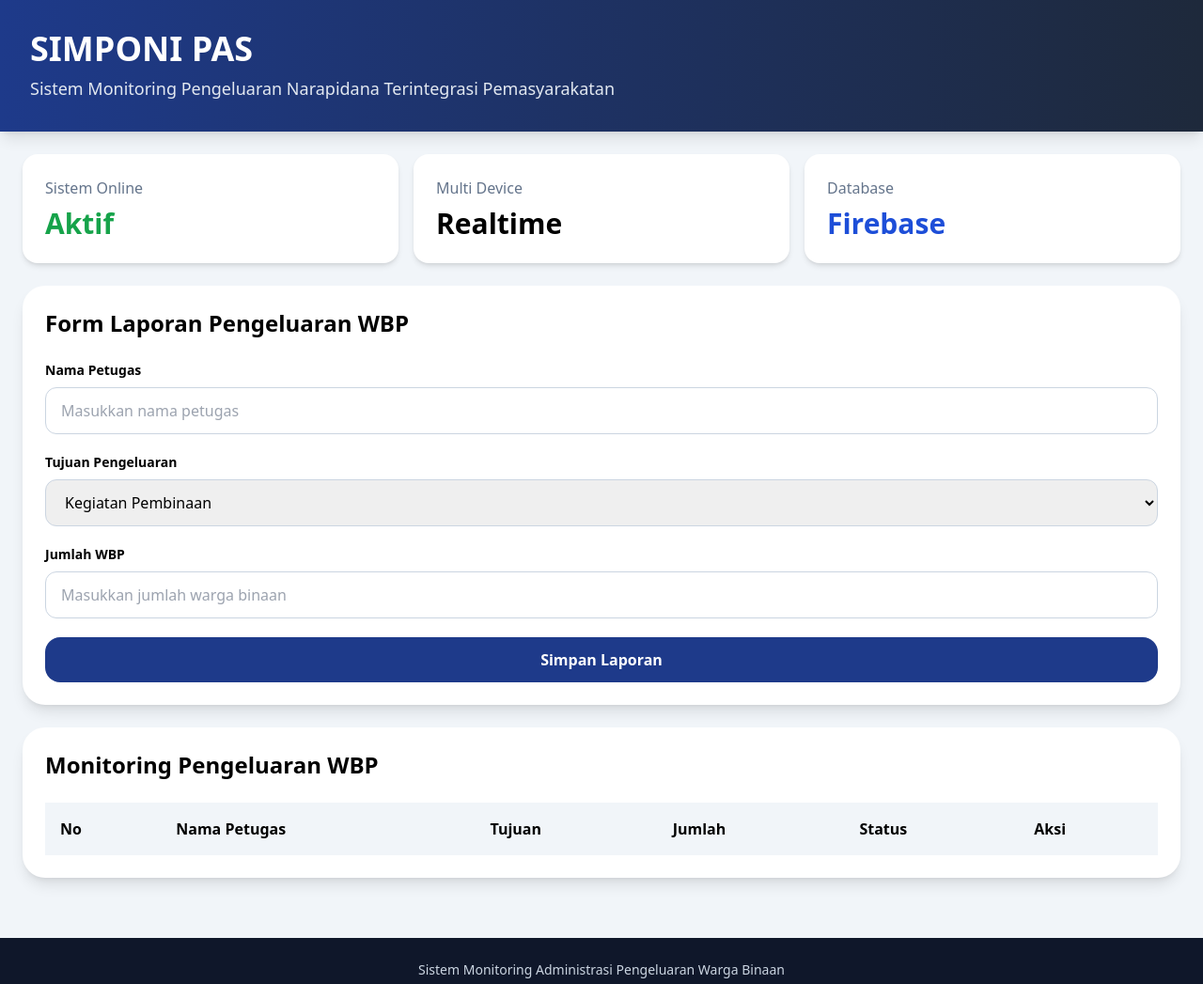
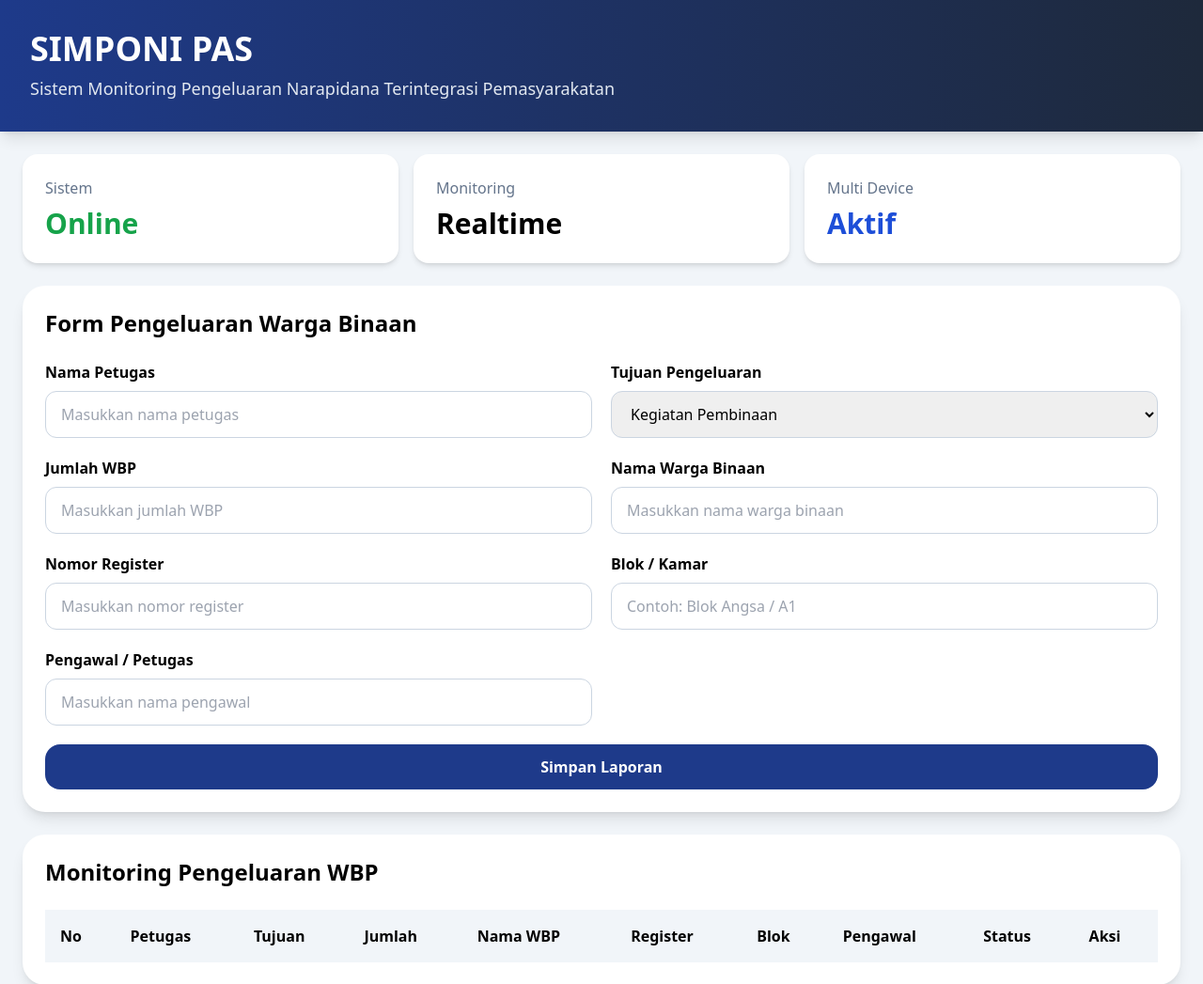
Before and after one commit to rendisaputra7777777-droid/SIMPONI-PAS, a plain HTML site: page index.html in a window 1280 px wide. Shown: the top 1047 px of the page at 94% size. Drawn offline with nearby package versions, Linux system fonts and the light colour scheme; no server answers.

Commit message:
Update index.html

```diff
--- a/index.html
+++ b/index.html
@@ -1,141 +1,59 @@
 <!DOCTYPE html>
 <html lang="id">
+
 <head>
-  <meta charset="UTF-8" />
-  <meta name="viewport" content="width=device-width, initial-scale=1.0" />
+  <meta charset="UTF-8">
+  <meta name="viewport" content="width=device-width, initial-scale=1.0">
+
   <title>SIMPONI PAS</title>
 
   <script src="https://cdn.tailwindcss.com"></script>
-
-  <!-- Firebase -->
-  <script type="module">
-    import { initializeApp } from 'https://www.gstatic.com/firebasejs/10.12.2/firebase-app.js';
-    import {
-      getFirestore,
-      collection,
-      addDoc,
-      onSnapshot,
-      updateDoc,
-      doc,
-      serverTimestamp
-    } from 'https://www.gstatic.com/firebasejs/10.12.2/firebase-firestore.js';
-
-    // GANTI DENGAN CONFIG FIREBASE ANDA
-    const firebaseConfig = {
-      apiKey: "YOUR_API_KEY",
-      authDomain: "YOUR_PROJECT.firebaseapp.com",
-      projectId: "YOUR_PROJECT_ID",
-      storageBucket: "YOUR_PROJECT.appspot.com",
-      messagingSenderId: "XXXXXXXX",
-      appId: "XXXXXXXX"
-    };
-
-    const app = initializeApp(firebaseConfig);
-    const db = getFirestore(app);
-
-    const formPengeluaran = document.getElementById('formPengeluaran');
-    const tableBody = document.getElementById('tableBody');
-
-    // SIMPAN DATA
-    formPengeluaran.addEventListener('submit', async (e) => {
-      e.preventDefault();
-
-      const namaPetugas = document.getElementById('namaPetugas').value;
-      const tujuan = document.getElementById('tujuan').value;
-      const jumlah = document.getElementById('jumlah').value;
-
-      await addDoc(collection(db, 'laporan_pengeluaran'), {
-        namaPetugas,
-        tujuan,
-        jumlah,
-        status: 'Belum Kembali',
-        waktu: serverTimestamp()
-      });
-
-      alert('Laporan berhasil disimpan');
-      formPengeluaran.reset();
-    });
-
-    // REALTIME DATA
-    onSnapshot(collection(db, 'laporan_pengeluaran'), (snapshot) => {
-      tableBody.innerHTML = '';
-
-      let no = 1;
-
-      snapshot.forEach((docSnap) => {
-        const data = docSnap.data();
-
-        tableBody.innerHTML += `
-          <tr class="border-b">
-            <td class="p-4">${no++}</td>
-            <td class="p-4">${data.namaPetugas}</td>
-            <td class="p-4">${data.tujuan}</td>
-            <td class="p-4">${data.jumlah}</td>
-            <td class="p-4">
-              <span class="px-4 py-2 rounded-full text-sm font-semibold ${
-                data.status === 'Sudah Kembali'
-                  ? 'bg-green-100 text-green-700'
-                  : 'bg-red-100 text-red-700'
-              }">
-                ${data.status}
-              </span>
-            </td>
-            <td class="p-4">
-              <button
-                class="bg-green-700 hover:bg-green-600 text-white px-4 py-2 rounded-xl"
-                onclick="window.konfirmasiKembali('${docSnap.id}')"
-              >
-                Konfirmasi
-              </button>
-            </td>
-          </tr>
-        `;
-      });
-    });
-
-    // KONFIRMASI KEMBALI
-    window.konfirmasiKembali = async (id) => {
-      const ref = doc(db, 'laporan_pengeluaran', id);
-
-      await updateDoc(ref, {
-        status: 'Sudah Kembali'
-      });
-
-      alert('Status berhasil diperbarui');
-    };
-  </script>
 </head>
 
 <body class="bg-slate-100 min-h-screen">
 
   <!-- HEADER -->
   <header class="bg-gradient-to-r from-blue-900 to-slate-800 text-white p-8 shadow-lg">
+
     <div class="max-w-7xl mx-auto">
-      <h1 class="text-4xl font-bold">SIMPONI PAS</h1>
+
+      <h1 class="text-4xl font-bold">
+        SIMPONI PAS
+      </h1>
+
       <p class="mt-2 text-slate-200 text-lg">
         Sistem Monitoring Pengeluaran Narapidana Terintegrasi Pemasyarakatan
       </p>
+
     </div>
+
   </header>
 
+  <!-- CONTENT -->
   <main class="max-w-7xl mx-auto p-6 space-y-6">
 
     <!-- DASHBOARD -->
     <div class="grid grid-cols-1 md:grid-cols-3 gap-4">
 
-      <div class="bg-white rounded-2xl p-6 shadow-md">
-        <p class="text-slate-500">Sistem Online</p>
-        <h2 class="text-3xl font-bold mt-2 text-green-600">Aktif</h2>
+      <div class="bg-white rounded-2xl shadow-md p-6">
+        <p class="text-slate-500">Sistem</p>
+        <h2 class="text-3xl font-bold text-green-600 mt-2">
+          Online
+        </h2>
       </div>
 
-      <div class="bg-white rounded-2xl p-6 shadow-md">
-        <p class="text-slate-500">Multi Device</p>
-        <h2 class="text-3xl font-bold mt-2">Realtime</h2>
+      <div class="bg-white rounded-2xl shadow-md p-6">
+        <p class="text-slate-500">Monitoring</p>
+        <h2 class="text-3xl font-bold mt-2">
+          Realtime
+        </h2>
       </div>
 
-      <div class="bg-white rounded-2xl p-6 shadow-md">
-        <p class="text-slate-500">Database</p>
-        <h2 class="text-3xl font-bold mt-2 text-blue-700">Firebase</h2>
+      <div class="bg-white rounded-2xl shadow-md p-6">
+        <p class="text-slate-500">Multi Device</p>
+        <h2 class="text-3xl font-bold text-blue-700 mt-2">
+          Aktif
+        </h2>
       </div>
 
     </div>
@@ -144,13 +62,15 @@
     <div class="bg-white rounded-3xl shadow-lg p-6">
 
       <h2 class="text-2xl font-bold mb-6">
-        Form Laporan Pengeluaran WBP
+        Form Pengeluaran Warga Binaan
       </h2>
 
       <form id="formPengeluaran" class="space-y-5">
 
+        <div class="grid grid-cols-1 md:grid-cols-2 gap-5">
+
           <div>
-          <label class="block text-sm font-semibold mb-2">
+            <label class="block font-semibold mb-2">
               Nama Petugas
             </label>
 
@@ -164,7 +84,7 @@
           </div>
 
           <div>
-          <label class="block text-sm font-semibold mb-2">
+            <label class="block font-semibold mb-2">
               Tujuan Pengeluaran
             </label>
 
@@ -180,7 +100,7 @@
           </div>
 
           <div>
-          <label class="block text-sm font-semibold mb-2">
+            <label class="block font-semibold mb-2">
               Jumlah WBP
             </label>
 
@@ -188,9 +108,67 @@
               type="number"
               id="jumlah"
               required
-            placeholder="Masukkan jumlah warga binaan"
+              placeholder="Masukkan jumlah WBP"
               class="w-full border border-slate-300 rounded-xl px-4 py-3"
             >
+          </div>
+
+          <div>
+            <label class="block font-semibold mb-2">
+              Nama Warga Binaan
+            </label>
+
+            <input
+              type="text"
+              id="namaWbp"
+              required
+              placeholder="Masukkan nama warga binaan"
+              class="w-full border border-slate-300 rounded-xl px-4 py-3"
+            >
+          </div>
+
+          <div>
+            <label class="block font-semibold mb-2">
+              Nomor Register
+            </label>
+
+            <input
+              type="text"
+              id="register"
+              required
+              placeholder="Masukkan nomor register"
+              class="w-full border border-slate-300 rounded-xl px-4 py-3"
+            >
+          </div>
+
+          <div>
+            <label class="block font-semibold mb-2">
+              Blok / Kamar
+            </label>
+
+            <input
+              type="text"
+              id="blok"
+              required
+              placeholder="Contoh: Blok Angsa / A1"
+              class="w-full border border-slate-300 rounded-xl px-4 py-3"
+            >
+          </div>
+
+          <div>
+            <label class="block font-semibold mb-2">
+              Pengawal / Petugas
+            </label>
+
+            <input
+              type="text"
+              id="pengawal"
+              required
+              placeholder="Masukkan nama pengawal"
+              class="w-full border border-slate-300 rounded-xl px-4 py-3"
+            >
+          </div>
+
         </div>
 
         <button
@@ -201,6 +179,7 @@
         </button>
 
       </form>
+
     </div>
 
     <!-- TABLE -->
@@ -213,24 +192,35 @@
       <table class="w-full border-collapse">
 
         <thead>
+
           <tr class="bg-slate-100 text-left">
+
             <th class="p-4">No</th>
-            <th class="p-4">Nama Petugas</th>
+            <th class="p-4">Petugas</th>
             <th class="p-4">Tujuan</th>
             <th class="p-4">Jumlah</th>
+            <th class="p-4">Nama WBP</th>
+            <th class="p-4">Register</th>
+            <th class="p-4">Blok</th>
+            <th class="p-4">Pengawal</th>
             <th class="p-4">Status</th>
             <th class="p-4">Aksi</th>
+
           </tr>
+
         </thead>
 
         <tbody id="tableBody"></tbody>
 
       </table>
+
     </div>
 
   </main>
 
+  <!-- FOOTER -->
   <footer class="bg-slate-900 text-white text-center py-6 mt-10">
+
     <p class="text-slate-300 text-sm">
       Sistem Monitoring Administrasi Pengeluaran Warga Binaan
     </p>
@@ -238,7 +228,150 @@
     <p class="font-semibold mt-2">
       Lapas Kelas IIA Banyuasin
     </p>
+
   </footer>
+
+  <!-- FIREBASE -->
+  <script type="module">
+
+    import { initializeApp } from "https://www.gstatic.com/firebasejs/12.13.0/firebase-app.js";
+
+    import {
+      getFirestore,
+      collection,
+      addDoc,
+      onSnapshot,
+      updateDoc,
+      doc,
+      serverTimestamp
+    } from "https://www.gstatic.com/firebasejs/12.13.0/firebase-firestore.js";
+
+    const firebaseConfig = {
+      apiKey: "AIzaSyAWTC_VFILnLhaMtcELNOKue7wcEkq7EZs",
+      authDomain: "kontorl-keluar-wbp.firebaseapp.com",
+      projectId: "kontorl-keluar-wbp",
+      storageBucket: "kontorl-keluar-wbp.firebasestorage.app",
+      messagingSenderId: "609954882901",
+      appId: "1:609954882901:web:6327a0e05b909503adfbdc",
+      measurementId: "G-YK9FK6VH8V"
+    };
+
+    // INIT
+    const app = initializeApp(firebaseConfig);
+    const db = getFirestore(app);
+
+    // ELEMENT
+    const formPengeluaran = document.getElementById("formPengeluaran");
+    const tableBody = document.getElementById("tableBody");
+
+    // SIMPAN DATA
+    formPengeluaran.addEventListener("submit", async (e) => {
+
+      e.preventDefault();
+
+      const namaPetugas = document.getElementById("namaPetugas").value;
+      const tujuan = document.getElementById("tujuan").value;
+      const jumlah = document.getElementById("jumlah").value;
+
+      const namaWbp = document.getElementById("namaWbp").value;
+      const register = document.getElementById("register").value;
+      const blok = document.getElementById("blok").value;
+      const pengawal = document.getElementById("pengawal").value;
+
+      await addDoc(collection(db, "laporan_pengeluaran"), {
+
+        namaPetugas,
+        tujuan,
+        jumlah,
+        namaWbp,
+        register,
+        blok,
+        pengawal,
+        status: "Belum Kembali",
+        waktu: serverTimestamp()
+
+      });
+
+      alert("Laporan berhasil disimpan");
+
+      formPengeluaran.reset();
+
+    });
+
+    // REALTIME TABLE
+    onSnapshot(collection(db, "laporan_pengeluaran"), (snapshot) => {
+
+      tableBody.innerHTML = "";
+
+      let no = 1;
+
+      snapshot.forEach((docSnap) => {
+
+        const data = docSnap.data();
+
+        tableBody.innerHTML += `
+
+          <tr class="border-b">
+
+            <td class="p-4">${no++}</td>
+            <td class="p-4">${data.namaPetugas}</td>
+            <td class="p-4">${data.tujuan}</td>
+            <td class="p-4">${data.jumlah}</td>
+            <td class="p-4">${data.namaWbp}</td>
+            <td class="p-4">${data.register}</td>
+            <td class="p-4">${data.blok}</td>
+            <td class="p-4">${data.pengawal}</td>
+
+            <td class="p-4">
+
+              <span class="
+                px-4 py-2 rounded-full text-sm font-semibold
+                ${data.status === "Sudah Kembali"
+                  ? "bg-green-100 text-green-700"
+                  : "bg-red-100 text-red-700"}
+              ">
+
+                ${data.status}
+
+              </span>
+
+            </td>
+
+            <td class="p-4">
+
+              <button
+                onclick="konfirmasiKembali('${docSnap.id}')"
+                class="bg-green-700 hover:bg-green-600 text-white px-4 py-2 rounded-xl"
+              >
+
+                Konfirmasi
+
+              </button>
+
+            </td>
+
+          </tr>
+
+        `;
+
+      });
+
+    });
+
+    // KONFIRMASI
+    window.konfirmasiKembali = async (id) => {
+
+      const ref = doc(db, "laporan_pengeluaran", id);
+
+      await updateDoc(ref, {
+        status: "Sudah Kembali"
+      });
+
+      alert("Status berhasil diperbarui");
+
+    };
+
+  </script>
 
 </body>
 </html>
```
Lines whose indentation alone changed are shown as unchanged.
